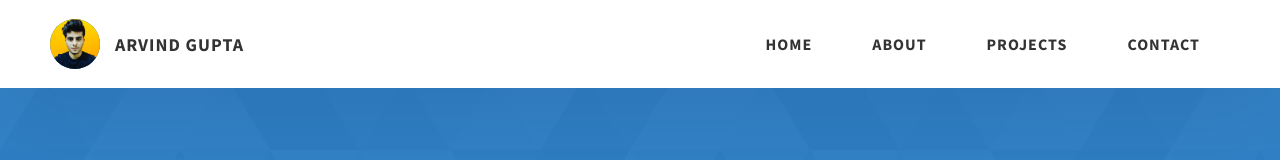
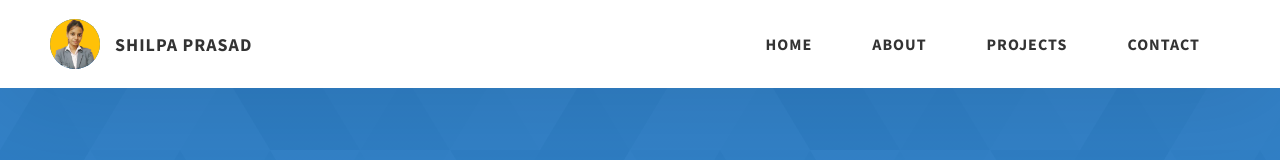
Before and after one commit to shilpa0216/shilpa0216.github.io, a website: page project-3.html in a window 1280 px wide. Shown: the top 160 px of the page. Drawn offline with Linux system fonts and the light colour scheme.

Commit message:
Update project-3.html

```diff
--- a/project-3.html
+++ b/project-3.html
@@ -22,12 +22,12 @@
         <div class="header__logo-container">
           <div class="header__logo-img-cont">
             <img
-              src="mysecondpic.png"
+              src="assets/jpeg/shilpa2_cover-.png"
               alt="Logo Image"
               class="header__logo-img"
             />
           </div>
-          <span class="header__logo-sub">Arvind Gupta</span>
+          <span class="header__logo-sub">Shilpa Prasad</span>
         </div>
         <div class="header__main">
           <ul class="header__links">
```
